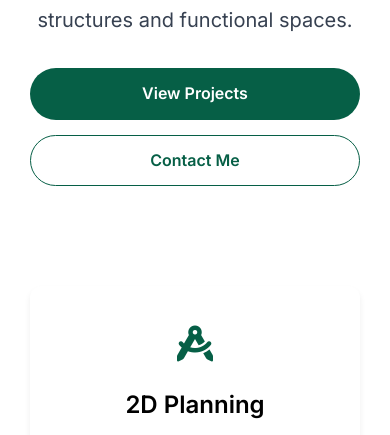
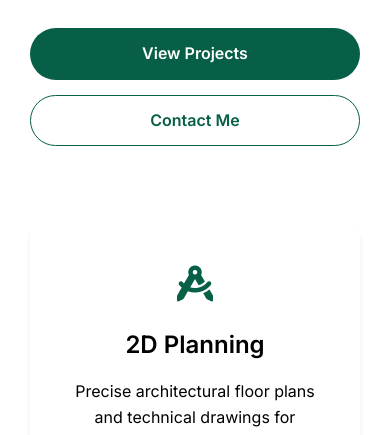
Before and after one commit to khalidxidig/khalidxidig.github.io, a website: page index.html in a window 390 px wide. Shown: the part 296-731 px from the top of the page. Drawn offline with Linux system fonts and the light colour scheme.

Commit message:
mobile device

```diff
--- a/assets/style.css
+++ b/assets/style.css
@@ -1058,6 +1058,22 @@ footer p {
     .contact-container {
         padding: 30px;
     }
+
+    .hero {
+        padding: 60px 0 40px;
+    }
+
+    section {
+        padding: 40px 0;
+    }
+
+    .features {
+        padding: 20px 0 20px;
+    }
+
+    .featured-projects {
+        padding: 20px 0 40px;
+    }
 }
 
 @media (max-width: 480px) {
```
